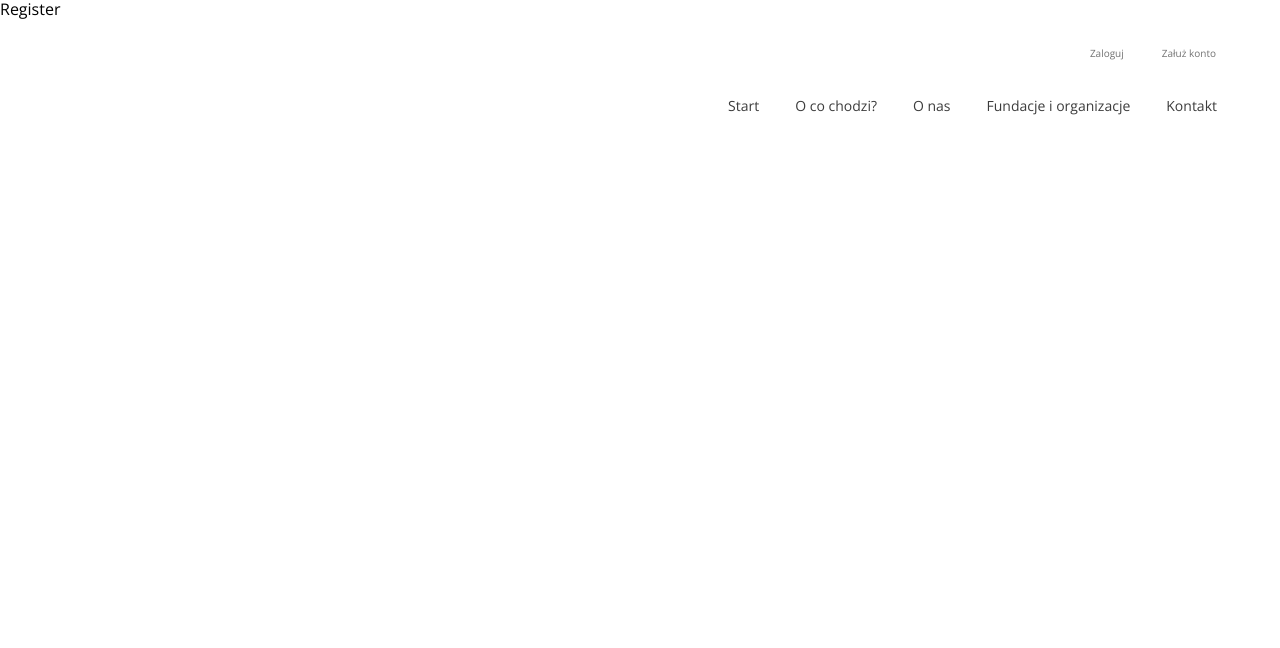
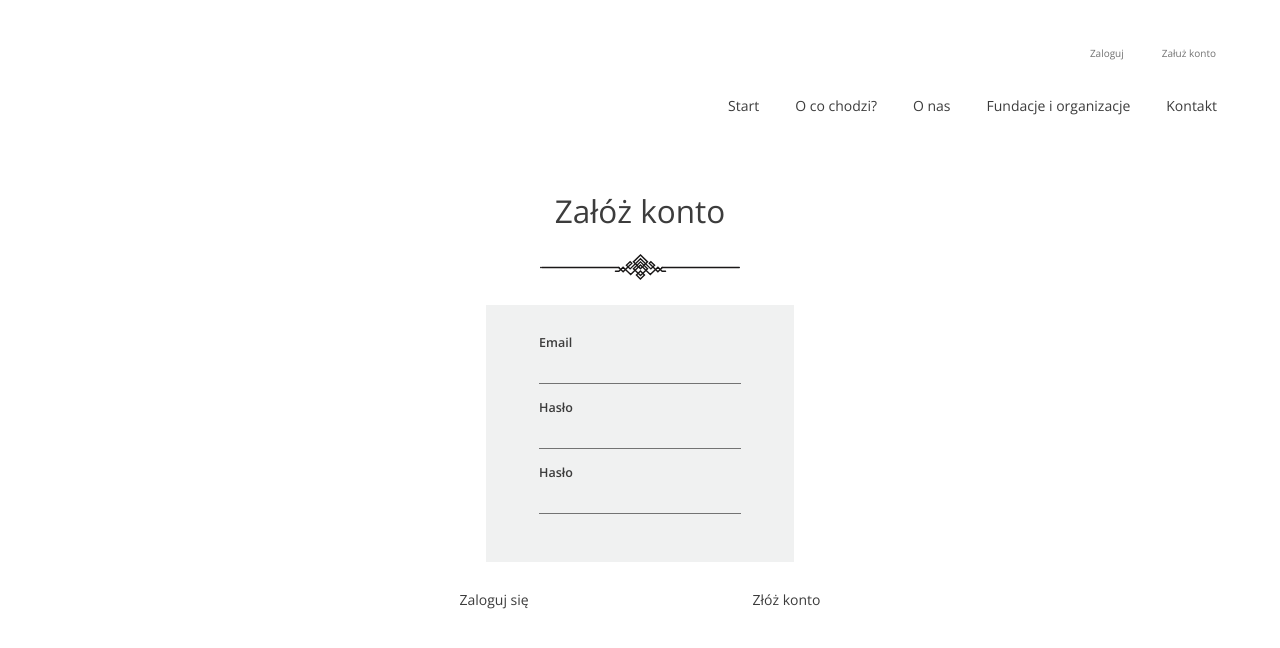
Before and after one commit to TomekSkoczylas/oddamwdobre, a React (Create React App) app: page /register in a window 1280 px wide. Shown: the top 648 px of the page. Built offline with nearby package versions, Linux system fonts and the light colour scheme.

Commit message:
Rejestracja - layout

```diff
--- a/src/components/Register.js
+++ b/src/components/Register.js
@@ -1,8 +1,84 @@
-import React from "react";
+import React, {useState} from "react";
+import { Link } from "react-router-dom";
+
+
+const INIT_FEEDBACK = {
+    mailok: true,
+    passwordok: true,
+}
 
 const Register = () => {
+    const [email, setEmail] = useState('');
+    const [password, setPassword] = useState('');
+    const [secndPass, setSecndPass] = useState('');
+    const [feedback, setFeedback] = useState({...INIT_FEEDBACK})
+
+    const {
+        mailok,
+        passwordok,
+    } = feedback;
+
+
+    const onSubmit = () => {
+        console.log("dupa");
+    }
+
     return (
-        <div className="Register">Register</div>
+        <div className="Register">
+            <div className="register">
+                <span className="register__title">Załóż konto</span>
+                <div className="decoration"/>
+                <div className="register__form">
+                    <form onSubmit={onSubmit}>
+                        <div className="register__input-wraper">
+                            <label htmlFor="email" className="register__label">Email</label>
+                            <input
+                                className="input register-input"
+                                name="email"
+                                type="text"
+                                value={email}
+                                onChange={event => setEmail(event.target.value)}
+                            />
+                             <div className={`form__valmess ${!!mailok && "invisble"}`} >Podany email jest nieprawidłowy!</div>
+                        </div>
+                        <div className="register__input-wraper">
+                            <label htmlFor="password" className="register__label">Hasło</label>
+                            <input
+                                className="input register-input"
+                                name="password"
+                                type="text"
+                                value={password}
+                                onChange={event => setPassword(event.target.value)}
+                            />
+                            <div className={`form__valmess ${!!passwordok && "invisble"}`} >Podane hasło jest za krótkie!</div>
+                        </div>
+                        <div className="register__input-wraper">
+                            <label htmlFor="secndpass" className="register__label">Hasło</label>
+                            <input
+                                className="input register-input"
+                                name="secndpass"
+                                type="text"
+                                value={secndPass}
+                                onChange={event => setSecndPass(event.target.value)}
+                            />
+                            <div className={`form__valmess ${!!passwordok && "invisble"}`} >Podane hasło jest za krótkie!</div>
+                        </div>
+                    </form>
+                </div>
+                <div className="register__btns">
+                    <Link
+                        to="/login"
+                        className="register__btn smal-btn"
+                        >Zaloguj się
+                    </Link>
+                    <button
+                        type="submit"
+                        className="register__btn smal-btn"
+                        >Złóż konto
+                    </button>
+                </div>
+            </div>
+        </div>
     )
 }
 
--- a/src/scss/main.scss
+++ b/src/scss/main.scss
@@ -33,6 +33,7 @@
 @import "./sections/HomeWhoHelp.scss";
 @import './sections/HomeContact.scss';
 @import './sections/Login.scss';
+@import './sections/Register.scss';
 
 // Basic styles
 
--- /dev/null
+++ b/src/scss/sections/Register.scss
@@ -0,0 +1,48 @@
+.Register {
+    width: 100%;
+    display: flex;
+    justify-content: center;
+
+
+    .register {
+        display: flex;
+        flex-direction: column;
+        align-items: center;
+        color: $dark-grey;
+        margin-top: 60px;
+
+        &__title {
+            font-size: 31.5px;
+        }
+
+        &__form {
+            background-color: $light-grey;
+            padding: 31.5px 53px 31.5px 53px;
+        }
+
+        &__input-wraper {
+            display: flex;
+            flex-direction: column;
+            align-items: flex-start;
+        }
+
+        &__input-wraper {
+            display: flex;
+            flex-direction: column;
+            align-items: flex-start;
+        }
+
+        &__label {
+            font-weight: 600;
+            font-size: 12.5px;
+        }
+
+        &__btns {
+            margin-top: 10px;
+            width: 397px;
+            display: flex;
+            justify-content: space-between;
+        }
+
+    }
+}
```
